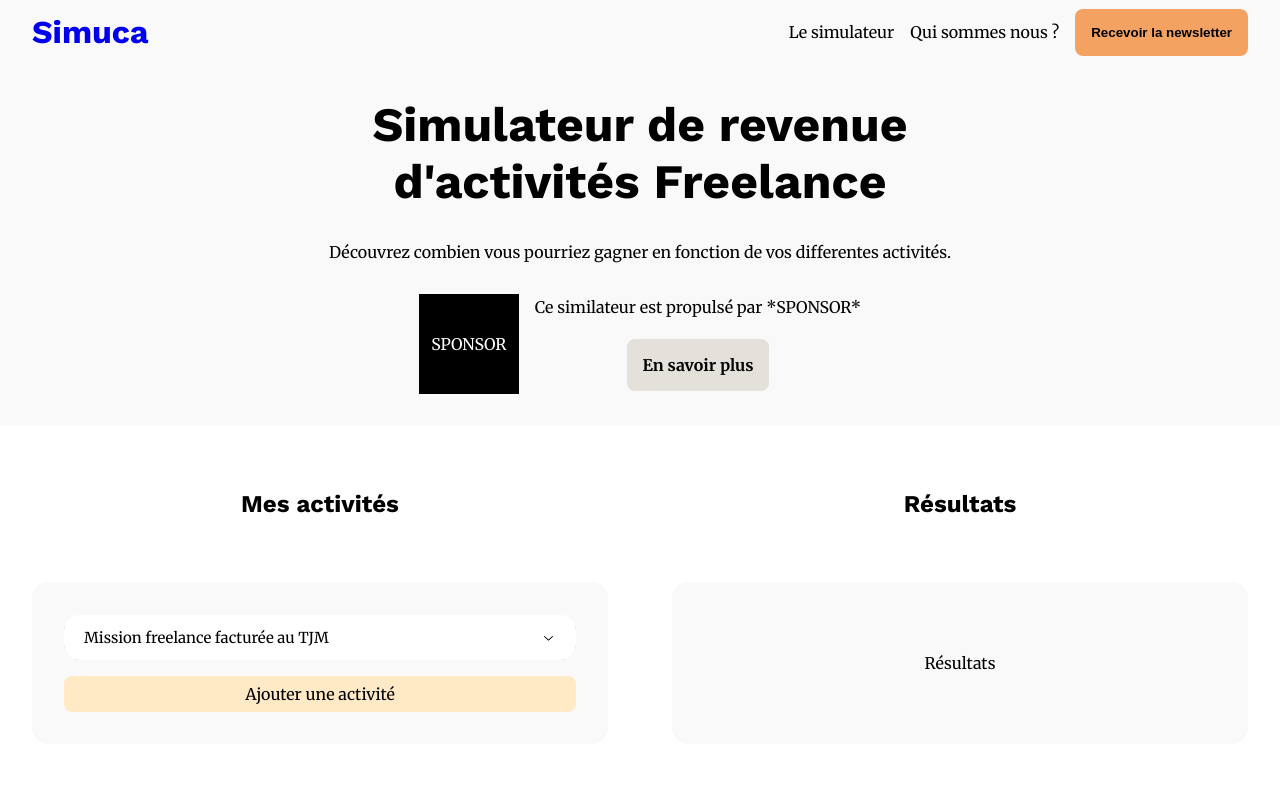
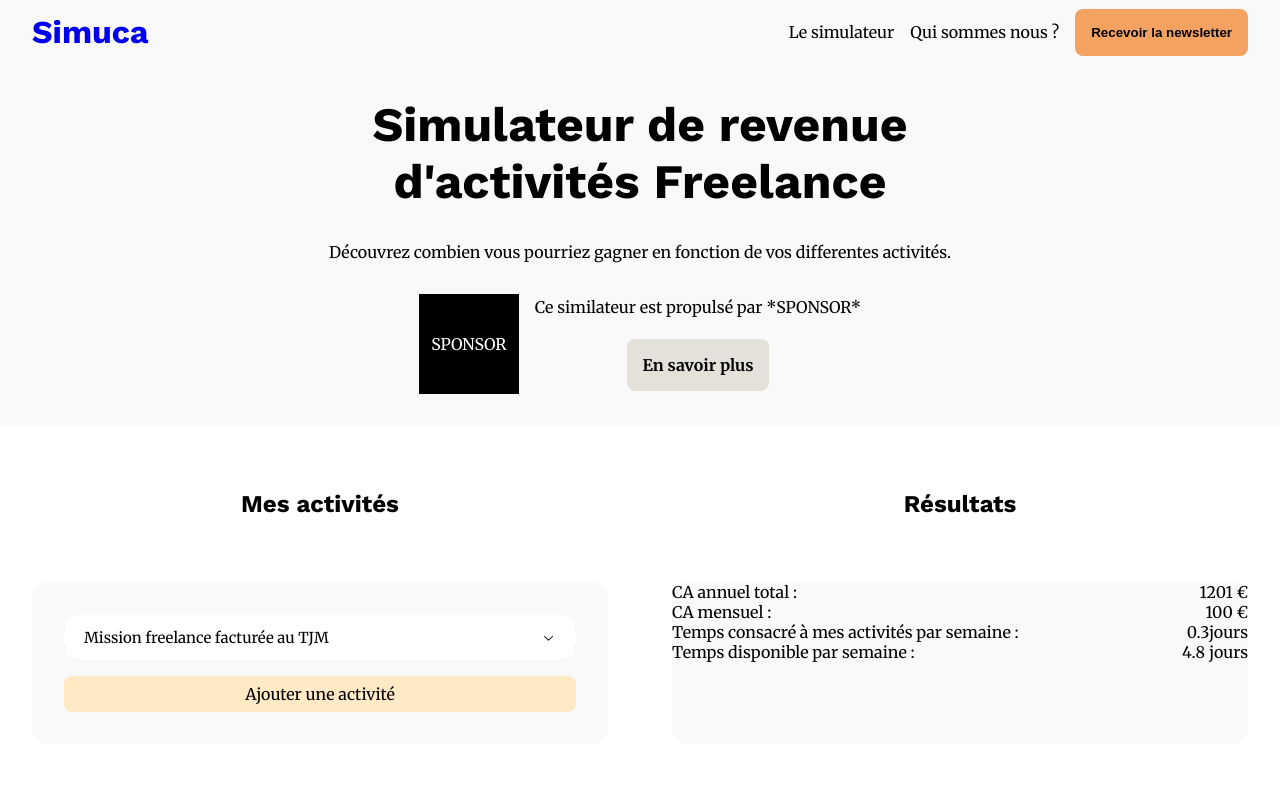
Before and after one commit to troptropcontent/freelance_revenue_simulator, a React (Vite) app in the folder frontend/: page / in a window 1280 px wide. Shown: the top 800 px of the page. Built offline with nearby package versions, Linux system fonts and the light colour scheme.

Commit message:
use ResultsDetails into App

```diff
--- a/frontend/src/App.tsx
+++ b/frontend/src/App.tsx
@@ -1,12 +1,15 @@
 import styled from "styled-components";
 import { Heading } from "src/components/ui/Heading";
-import { Text } from "src/components/ui/Text";
 import { Box } from "src/components/ui/Box";
 import Theme from "src/components/Theme";
 import { Formik } from "formik";
 import { ActivitiesAccordion } from "src/components/simulator/activities/ActivitiesAccordion";
 import { ActivitiesModal } from "src/components/simulator/activities/ActivitiesModal";
-import { Activities } from "./components/simulator/constants";
+import {
+  Activities,
+  AverageWorkingConditions,
+} from "./components/simulator/constants";
+import ResultsDetails from "./components/simulator/results/ResultsDetails";
 
 const StyledForm = styled.form`
   padding-inline: var(--spacing-medium);
@@ -18,6 +21,8 @@ const StyledForm = styled.form`
 
 export type FormValues = {
   [key in keyof typeof Activities]?: (typeof Activities)[key]["defaultValue"];
+} & {
+  weeks_off: number;
 };
 
 const initialValues: FormValues = {
@@ -45,6 +50,7 @@ const initialValues: FormValues = {
   admin: Activities.admin.displayInInitialValues
     ? Activities.admin.defaultValue
     : undefined,
+  weeks_off: AverageWorkingConditions.weeksOffPerYear,
 };
 
 function App() {
@@ -80,10 +86,8 @@ function App() {
             borderRadius="md"
             flex
             flexDirection="column"
-            justifyContent="center"
-            alignItems="center"
           >
-            <Text>Résultats</Text>
+            <ResultsDetails />
           </Box>
         </StyledForm>
       </Formik>
```
